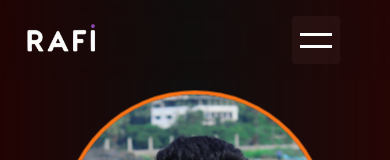
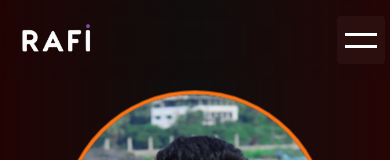
Before and after one commit to Mohd-Rafi/rafi-portfolio, a React (Vite) app: page / in a window 390 px wide. Shown: the top 160 px of the page. Built offline with nearby package versions, Linux system fonts and the light colour scheme.

Commit message:
final last commit

```diff
--- a/src/Components/Navbar/Navbar.jsx
+++ b/src/Components/Navbar/Navbar.jsx
@@ -36,7 +36,7 @@ const Navbar = () => {
     },
   };
   return (
-    <div className="z-20 w-screen h-20 fixed top-0 backdrop-blur-3xl  flex items-center justify-around max-md:justify-between px-[10px] ">
+    <div className="z-20 w-screen h-20 fixed top-0 backdrop-blur-3xl  flex items-center justify-around max-md:justify-between px-[10px] max-md:px-[5px]">
       <Helmet>
         <title>Muhammed Rafi Nellikuzhy Portfolio</title>
         <meta name="description" content="Muhammed Rafi Nellikuzhy Portfolio" />
@@ -134,7 +134,7 @@ const Navbar = () => {
           <p className="line-clamp-1">Connect With Me</p>
         </AnchorLink>
       </div>
-      <div className="md:hidden relative right-10 top-0 z-50 bg-[#3d222258] rounded">
+      <div className="md:hidden relative right-0 top-0 z-50 bg-[#3d222258] rounded">
         <Hamburger toggled={isOpen} toggle={() => setOpen(!isOpen)} />
       </div>
 
```
